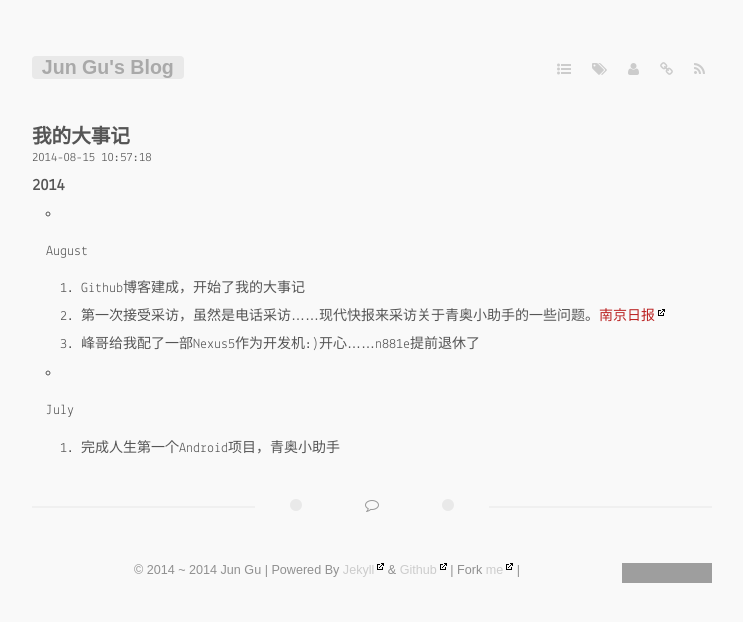
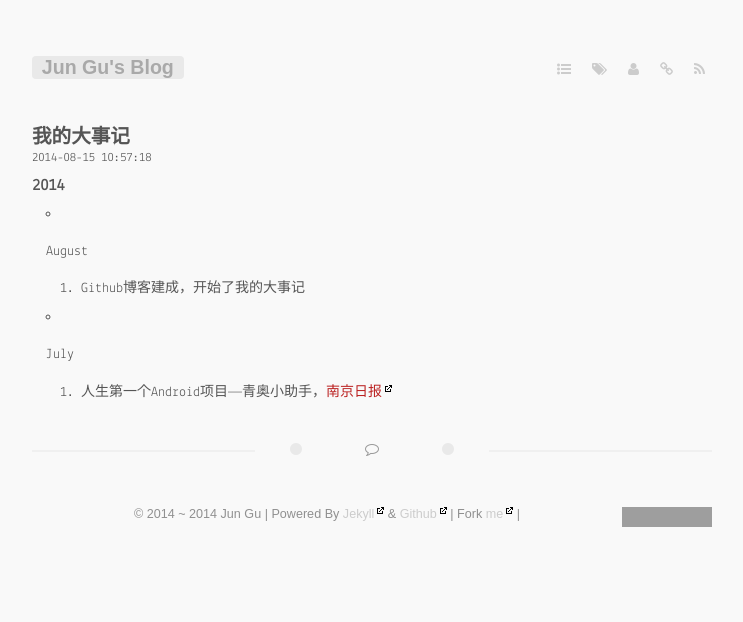
Before and after one commit to 2dxgujun/2dxgujun.github.com, a Jekyll site: the page built from my-progress.md, in a window 1280 px wide. Shown: the top 622 px of the page, without its empty margins (268-1011 px from the left). Built offline with Jekyll 4.4.1, drawn with Linux system fonts in a browser that asks for light colours; some web fonts are replaced; Markdown is read by kramdown in place of the engine named in the settings; comment, search, counter and statistics services are not loaded; grey boxes are pictures that could not be loaded.

```diff
--- a/my-progress.md
+++ b/my-progress.md
@@ -11,9 +11,7 @@ tags:
 - August
 
 	1. Github博客建成，开始了我的大事记
-	2. 第一次接受采访，虽然是电话采访……现代快报来采访关于青奥小助手的一些问题。[南京日报](http://njrb.njdaily.cn/njrb/html/2014-08/20/content_125057.htm)
-	3. 峰哥给我配了一部Nexus5作为开发机:)开心……n881e提前退休了
 
 - July
 
-	1. 完成人生第一个Android项目，青奥小助手
+	1. 人生第一个Android项目——青奥小助手，[南京日报](http://njrb.njdaily.cn/njrb/html/2014-08/20/content_125057.htm)
```
Also changed, not shown: _posts/2014-08-16-Retrofit.md (+2 -2 lines), about/index.md (+2 -2 lines), links/index.md (+0 -5 lines), media/files/2014/08/14/dream.jpg (deleted), media/files/2014/08/14/dream.png (added), media/files/2014/08/31/simplify structure.jpg (added), media/files/2014/08/31/structure.jpg (added), media/files/2014/09/05/interface.png (added), media/files/2014/09/05/status_bar.png (added), media/files/2014/09/05/tab.png (added), media/files/2014/09/05/tab_view.png (added).
